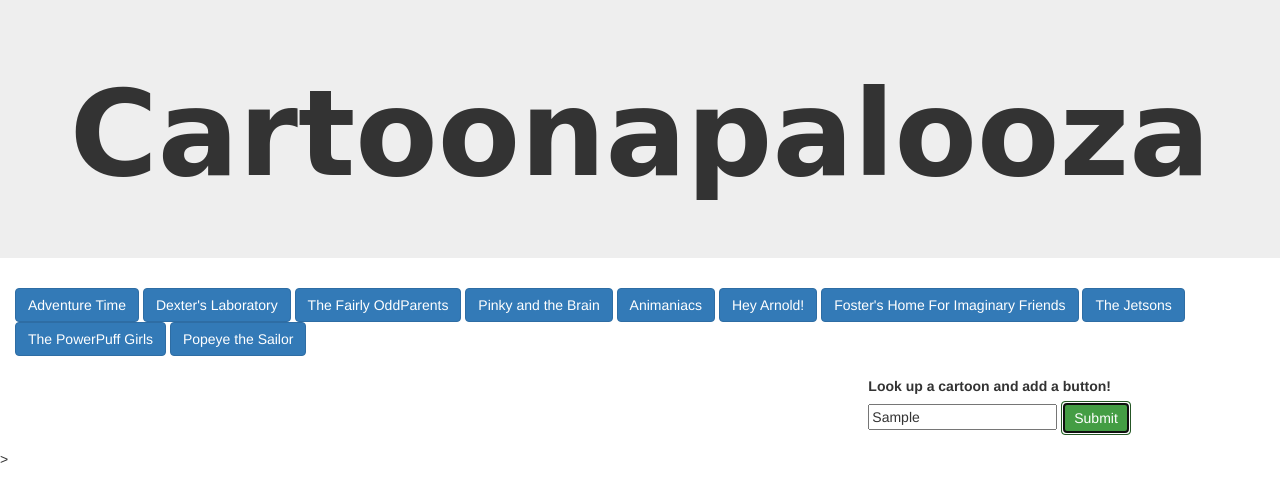
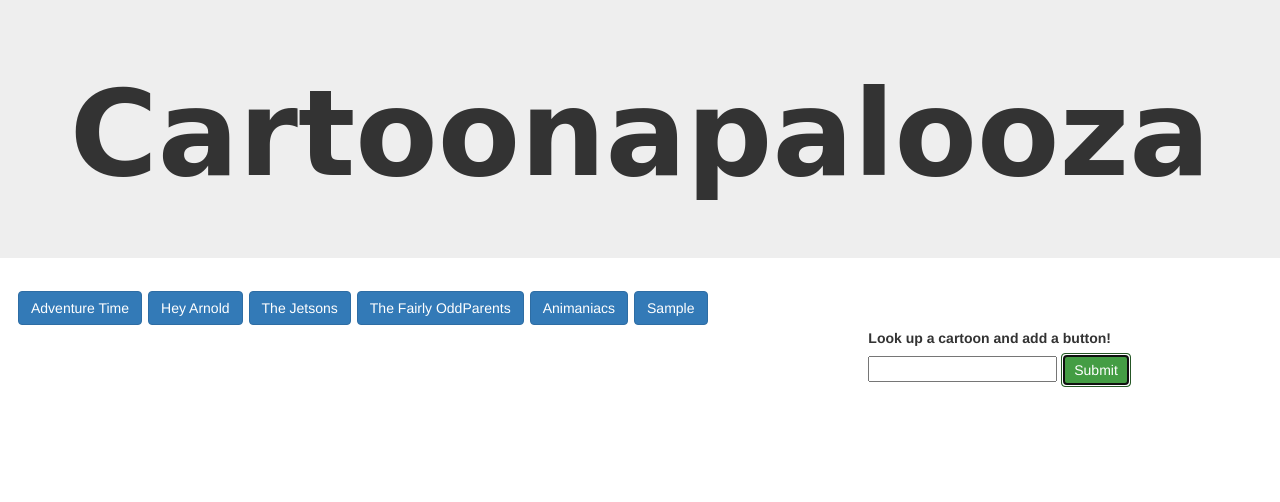
Before and after one commit to DABAYO/CartoonGiphy, a plain HTML site: page index.html in a window 1280 px wide. Both pictures are taken after typing "Sample" into the empty fields and a click on the button "Submit". Drawn offline with nearby package versions, Linux system fonts and the light colour scheme.

Commit message:
final commit

```diff
--- a/index.html
+++ b/index.html
@@ -1,45 +1,41 @@
-<!DOCTYPE <!DOCTYPE html>
+<!DOCTYPE html>
 <html>
+
 <head>
     <meta charset="utf-8" />
     <title>Cartoonapalooza!</title>
     <meta name="viewport" content="width=device-width, initial-scale=1">
-    <link rel="stylesheet" href="https://maxcdn.bootstrapcdn.com/bootstrap/3.3.7/css/bootstrap.min.css" integrity="sha384-BVYiiSIFeK1dGmJRAkycuHAHRg32OmUcww7on3RYdg4Va+PmSTsz/K68vbdEjh4u" crossorigin="anonymous">
+    <link rel="stylesheet" href="https://maxcdn.bootstrapcdn.com/bootstrap/3.3.7/css/bootstrap.min.css" integrity="sha384-BVYiiSIFeK1dGmJRAkycuHAHRg32OmUcww7on3RYdg4Va+PmSTsz/K68vbdEjh4u"
+        crossorigin="anonymous">
     <link rel="stylesheet" type="text/css" media="screen" href="style.css" />
     <link href="https://fonts.googleapis.com/css?family=Permanent+Marker" rel="stylesheet">
 </head>
+
 <body>
     <div class="jumbotron">
         <h1 id="title">Cartoonapalooza</h1>
     </div>
     <div class="container-fluid" id="cartoon-buttons">
-        <button type="button" class="btn btn-primary" cartoon="Adventure Time">Adventure Time</button>
-        <button type="button" class="btn btn-primary" cartoon="Dexter's Laboratory">Dexter's Laboratory</button>
-        <button type="button" class="btn btn-primary" cartoon="The Fairly OddParents">The Fairly OddParents</button>
-        <button type="button" class="btn btn-primary" cartoon="Pinky and the Brain">Pinky and the Brain</button>
-        <button type="button" class="btn btn-primary" cartoon="Animaniacs">Animaniacs</button>
-        <button type="button" class="btn btn-primary" cartoon="Hey Arnold!">Hey Arnold!</button>
-        <button type="button" class="btn btn-primary" cartoon="Foster's Home For Imaginary Friends">Foster's Home For Imaginary Friends</button>
-        <button type="button" class="btn btn-primary" cartoon="The Jetsons">The Jetsons</button>
-        <button type="button" class="btn btn-primary" cartoon="The PowerPuff Girls">The PowerPuff Girls</button>
-        <button type="button" class="btn btn-primary" cartoon="Popeye the Sailor">Popeye the Sailor</button><br><br>
+    </div>
+    <div class="col-xs-offset-8 col-md-4">
+        <form id="addCartoon">
+            <label for="cartoonInput">Look up a cartoon and add a button!</label>
+            <input type="text" id="cartoonInput">
+            <input type="button" class="btn btn-success" id="submit" value="Submit">
+        </form>
+    </div>
     <div class="row">
-        <div class="col-md-8", "container-fluid" id="cartoonGifs">
+        <div class="col-md-10" id="cartoonGifs">
         </div>
 
-        <div class="col-md-4">
-            <form id="addCartoon">
-                <label for="cartoonInput">Look up a cartoon and add a button!</label>
-                <input type="text" id="cartoonInput">
-                <input type="button" class="btn btn-success" id="submit" value="Submit">
-            </form>
-        </div>
+
     </div>
 
 
     <!-- <script src="https://code.jquery.com/jquery-3.2.1.min.js"></script> -->
     <script src="https://cdnjs.cloudflare.com/ajax/libs/jquery/3.2.1/jquery.min.js"></script>
     <script src="script.js"></script>
-</div>>
+    </div>
 </body>
+
 </html>
--- a/script.js
+++ b/script.js
@@ -1,49 +1,66 @@
-$("button").on("click", function() {
-    var toon = $(this).attr("cartoon");
+var buttonArray = ["Adventure Time", "Hey Arnold", "The Jetsons", "The Fairly OddParents", "Animaniacs"];
 
+
+function renderButtons() {
+  buttonArray.forEach(function (val) {
+    var button = $("<button type='button'>");
+    button.addClass("btn btn-primary cartButton");
+    button.attr("data-cartoon", val);
+    button.text(val);
+    $("#cartoon-buttons").append(button);
+  });
+}
+renderButtons();
+
+$("#submit").on("click", function () {
+  var userInput = $('#cartoonInput').val();
+  buttonArray.push(userInput);
+  $('#cartoonInput').val("");
+  $("#cartoon-buttons").empty();
+  renderButtons();
+})
+
+$("#cartoon-buttons").on("click", ".cartButton", function () {
+  $("#cartoonGifs").empty();
+  // var toon = $(this).attr("cartoon");
+  var cartoonVal = $(this).attr("data-cartoon");
+  var apiKey = "nQe1Lc5ctWi9AXcvYbLPKZbgMxPKwhF9";
   var queryURL = "https://api.giphy.com/v1/gifs/search?q=" +
-      toon + "&api_key=nQe1Lc5ctWi9AXcvYbLPKZbgMxPKwhF9&limit=10";
-
+    cartoonVal + "&api_key=" + apiKey + "&limit=10";
   $.ajax({
       url: queryURL,
       method: "GET"
     })
+    .then(function (response) {
+      console.log(response);
 
-      .then(function(response) {
       var results = response.data;
-
       for (var i = 0; i < results.length; i++) {
-
         if (results[i].rating !== "r" && results[i].rating !== "pg-13") {
-
           var toonGif = $("<div class='item'>");
-
           var rating = results[i].rating;
-
           var p = $("<p>").text("Rating: " + rating);
-
           var toonImage = $("<img>");
-
+          toonImage.attr("class", "gifImage");
           toonImage.attr("src", results[i].images.fixed_height.url);
+          toonImage.attr("data-still", results[i].images.original_still.url);
+          toonImage.attr("data-animate", results[i].images.fixed_height.url);
+          toonImage.attr("data-state", "animate");
 
           toonGif.append(p);
           toonGif.append(toonImage);
-
           $("#cartoonGifs").prepend(toonGif);
         }
       }
     });
 });
 
-$("cartoon-buttons").append("Some appended text.");
 
-$(".gif").on("click", function() {
-    // The attr jQuery method allows us to get or set the value of any attribute on our HTML element
+
+$("#cartoonGifs").on("click", ".gifImage", function () {
+
   var state = $(this).attr("data-state");
 
-    // If the clicked image's state is still, update its src attribute to what its data-animate value is.
-    // Then, set the image's data-state to animate
-    // Else set src to the data-still value
   if (state === "still") {
     $(this).attr("src", $(this).attr("data-animate"));
     $(this).attr("data-state", "animate");
--- a/style.css
+++ b/style.css
@@ -5,6 +5,28 @@
     font-weight: bold;
 }
 
-#cartoonGifs {
-    display: inline-block;
+#cartoonGifs{
+    /* display: inline-block; */
+
 }
+
+.cartButton{
+    margin: 3px;
+}
+
+.cartButton:
+
+.gifImage{
+    cursor: pointer;
+    width: 300px;
+    /* height: 250px; */
+}
+
+.item{
+    margin: 15px;
+    float: left;
+}
+
+#submit:hover{
+    box-shadow: 0 5px 5px 0 gray;
+}
```
Also changed, not shown: 1 other file. Lines whose indentation alone changed are shown as unchanged.
